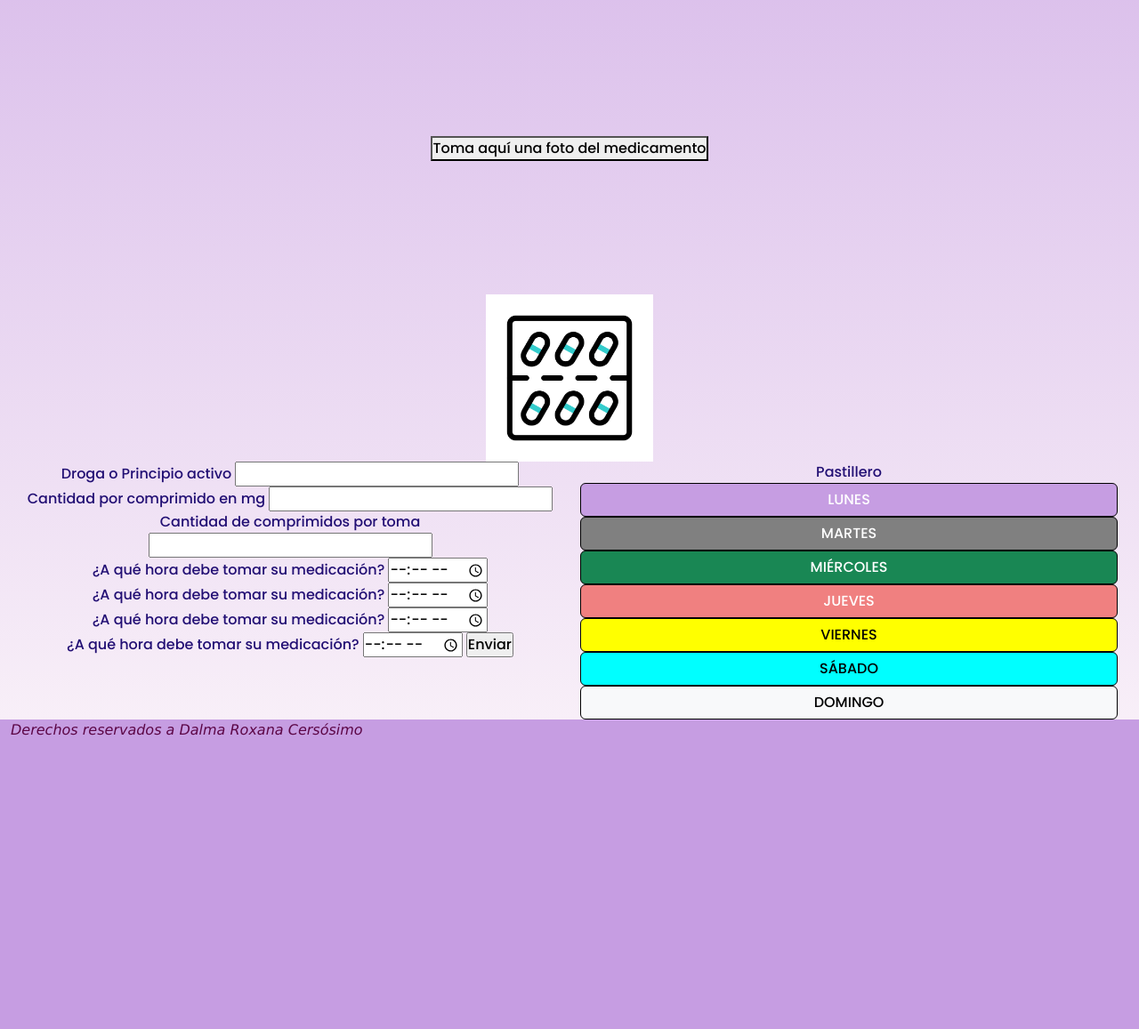
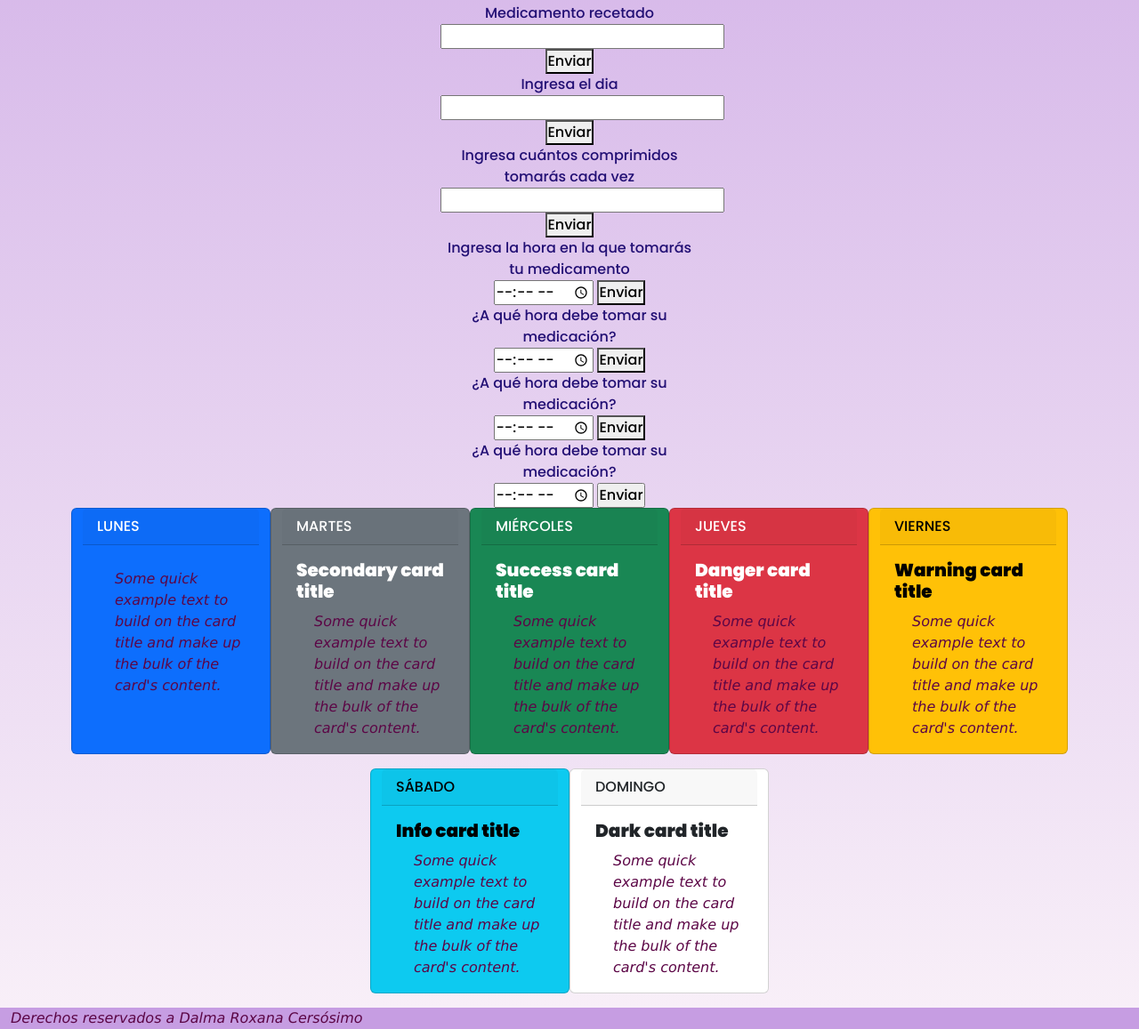
Before and after one commit to dalmarox/farmaeducativa, a website: page paginas/calculo de dosis.html in a window 1280 px wide. Shown: the part 849-2006 px from the top of the page at 89% size. Before the commit the page ends 1682 px from the top, so only its background shows below. Drawn offline with nearby package versions, Linux system fonts and the light colour scheme; some packages are replaced by stand-ins of ours; a script that the page names is missing.

Commit message:
js en pastillero

```diff
--- a/paginas/calculo de dosis.html
+++ b/paginas/calculo de dosis.html
@@ -65,61 +65,107 @@
         </div>
         <section class="text">
             <div class="tamanio">
-                <h3 class="animate__animated animate__lightSpeedInRight">TOMA UNA FOTO DEL MEDICAMENTO</h3>
-                <video id="video"></video>
-                <button id="startbutton">Toma aquí una foto del medicamento</button>
-                <canvas id="canvas"></canvas>
-                <img src="../imagenes\pastillas.gif" alt="medicinas" class="icon">
+                <h3 class="animate__animated animate__lightSpeedInRight">INGRESA TUS MEDICAMENTOS AL PASTILLERO</h3>
+
             </div>
         </section>
       <section class="text">
 
             <div class="row">
-                <div class="col-sm-6 ">
+                <div class="col-sm-3">
 
-                    <label for="droga">Droga o Principio activo</label>
-                    <input type="text" name="droga" id="droga">
+                    <label for="remedio">Medicamento recetado</label>
+                    <input type="text" name="remedio"value="" id="remedio">
+                    <br><button id="btnEnviar">Enviar</button></br>
 
-                    <label for="miligramos">Cantidad por comprimido en mg</label>
-                    <input type="number" name="miligramos" id="miligramos">
 
-                    <label for="comprimido">Cantidad de comprimidos por toma</label>
-                    <input type="number" name="comprimido" id="comprimido">
+                    <label for="opcion">Ingresa el dia</label>
+                    <input type="dia" name="opcion" value="" id="opcion">
+                    <button id="btnEnviar">Enviar</button>
+
+
+                    <label for="horario">Ingresa cuántos comprimidos tomarás cada vez</label>
+                    <input type="number" name="comprimido" value="comprimido" id="comprimido">
+                    <button id="btnEnviar">Enviar</button>
+
+
+                    <label for="hora">Ingresa la hora en la que tomarás tu medicamento</label>
+                    <input type="time" name="hora" value="hora" id="hora">
+                    <button id="btnEnviar">Enviar</button>
+
 
                     <label for="hora">¿A qué hora debe tomar su medicación?</label>
-                    <input type="time" name="hora" id="hora">
+                    <input type="time" name="hora" value="hora" id="hora">
+                    <button id="btnEnviar">Enviar</button>
+
 
                     <label for="hora">¿A qué hora debe tomar su medicación?</label>
-                    <input type="time" name="hora" id="hora">
+                    <input type="time" name="hora" value="hora" id="hora">
+                    <button id="btnEnviar">Enviar</button>
+
 
                     <label for="hora">¿A qué hora debe tomar su medicación?</label>
-                    <input type="time" name="hora" id="hora">
+                    <input type="time" name="hora" value=""hora id="hora">
+                    <input type="submit" value="Enviar">
 
-                    <label for="hora">¿A qué hora debe tomar su medicación?</label>
-                    <input type="time" name="hora" id="hora">
-
-
-                <input type="submit" value="Enviar">
 
             </form>
             </div>
 
-            <div class="col-sm-6">Pastillero
-                <div class="row">
-                <button type="button" class="btn btn-primary">LUNES</button>
-                <button type="button" class="btn btn-secondary">MARTES</button>
-                <button type="button" class="btn btn-success">MIÉRCOLES</button>
-                <button type="button" class="btn btn-danger">JUEVES</button>
-                <button type="button" class="btn btn-warning">VIERNES</button>
-                <button type="button" class="btn btn-info">SÁBADO</button>
-                <button type="button" class="btn btn-light">DOMINGO</button>
-
-
-
-
-            </div>
 
         </div>
+      </section>
+      <section  class="row" class="col-ms-12 col-md-2 d-flex justify-content-center">
+      <div class="card text-bg-primary mb-3" style="max-width: 14rem;">
+        <div class="card-header">LUNES</div>
+        <div class="card-body">
+          <h5 class="card-title"></title></h5>
+          <p class="card-text">Some quick example text to build on the card title and make up the bulk of the card's content.</p>
+        </div>
+      </div>
+      <div class="card text-bg-secondary mb-3" style="max-width: 14rem;">
+        <div class="card-header">MARTES</div>
+        <div class="card-body">
+          <h5 class="card-title">Secondary card title</h5>
+          <p class="card-text">Some quick example text to build on the card title and make up the bulk of the card's content.</p>
+        </div>
+      </div>
+      <div class="card text-bg-success mb-3" style="max-width: 14rem;">
+        <div class="card-header">MIÉRCOLES</div>
+        <div class="card-body">
+          <h5 class="card-title">Success card title</h5>
+          <p class="card-text">Some quick example text to build on the card title and make up the bulk of the card's content.</p>
+        </div>
+      </div>
+      <div class="card text-bg-danger mb-3" style="max-width: 14rem;">
+        <div class="card-header">JUEVES</div>
+        <div class="card-body">
+          <h5 class="card-title">Danger card title</h5>
+          <p class="card-text">Some quick example text to build on the card title and make up the bulk of the card's content.</p>
+        </div>
+      </div>
+      <div class="card text-bg-warning mb-3" style="max-width: 14rem;">
+        <div class="card-header">VIERNES</div>
+        <div class="card-body">
+          <h5 class="card-title">Warning card title</h5>
+          <p class="card-text">Some quick example text to build on the card title and make up the bulk of the card's content.</p>
+        </div>
+      </div>
+      <div class="card text-bg-info mb-3" style="max-width: 14rem;">
+        <div class="card-header">SÁBADO</div>
+        <div class="card-body">
+          <h5 class="card-title">Info card title</h5>
+          <p class="card-text">Some quick example text to build on the card title and make up the bulk of the card's content.</p>
+        </div>
+      </div>
+
+      <div class="card text-bg-aliceblue mb-3" style="max-width: 14rem;">
+        <div class="card-header">DOMINGO</div>
+        <div class="card-body">
+          <h5 class="card-title">Dark card title</h5>
+          <p class="card-text">Some quick example text to build on the card title and make up the bulk of the card's content.</p>
+        </div>
+      </div>
       </section>
     </main>
     <footer class="footer">
@@ -135,5 +181,16 @@
     </footer>
 
    </div>
+   <script src="https://cdn.jsdelivr.net/npm/luxon@2.3.0/build/global/luxon.min.js"></script
+   <script type="text/javascript" src="https://cdn.jsdelivr.net/npm/toastify-js"></script>
+   <script src="https://cdn.jsdelivr.net/npm/sweetalert2@11"></script>
+
+
+  <script type="module" src="./db/remedio.js"></script>
+  <script type="module" src="./db/usuarios.js"></script>
+  <script type="module" src="./js/main.js"></script>
+  <script type="module" src=".js/administrador.js"></script>
+  <script type="module" src=".js/pastillero.js"></script>
+  <script type="module" src=".js/usuario.js"></script>
 </body>
 </html>
```
Also changed, not shown: index.html (+3 -1 lines), js/main.js (+5 -4 lines), js/pastillero.js (+63 -0 lines), paginas/contacto.html (+11 -0 lines).
